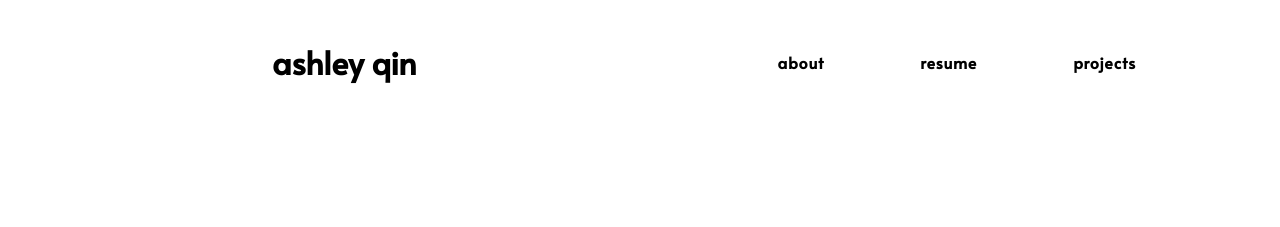
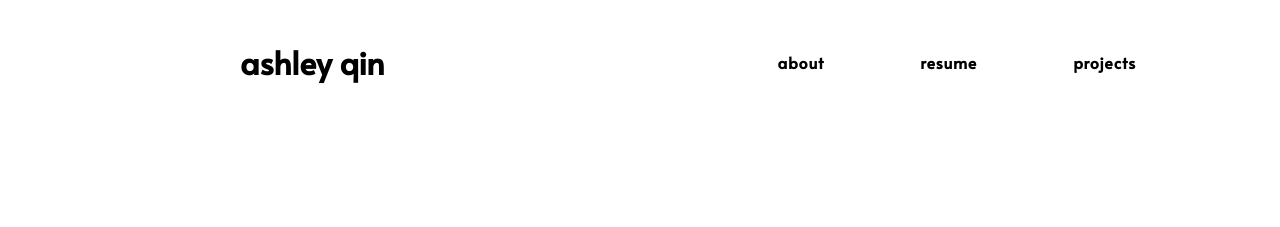
Before and after one commit to ashleyyqin/ashleyyqin.github.io, a Jekyll site: the page built from index.html, in a window 1280 px wide. Shown: the top 227 px of the page. Built offline with Jekyll 4.4.1, drawn with Linux system fonts in a browser that asks for light colours.

Commit message:
reformatting data part

```diff
--- a/index.html
+++ b/index.html
@@ -65,15 +65,16 @@
     <div class="project-title">
         Yale Daily News — Data
     </div>
-</div>
-<div class="card container mx-auto px-2 mb-4 clearfix header-text">
-    <div class="subheader mt-1 py-2"
-         style="display: flex;align-items: center;flex-flow: wrap; justify-content:center;">
     <p>
         Data Science
         <br>
         August 2019 — Present
     </p>
+</div>
+<div class="card container mx-auto px-2 mb-4 clearfix header-text">
+    <div class="subheader mt-1 py-2"
+         style="display: flex;align-items: center;flex-flow: wrap; justify-content:center;">
+        <div style="width: 35em; margin-bottom:5em; margin-left: 2em">
             <p class="project-descriptions" style="width: 30em">
                 <span class="blue">Data analyst</span> and <span class="blue">editor</span> for the Yale Daily News.
                 Telling stories with data and making
@@ -94,6 +95,7 @@
                 </li>
             </ul>
             <!--        </div>-->
+        </div>
     </div>
 </div>
 <div class='tableauPlaceholder' id='viz1600286215547'
--- a/styles/main.css
+++ b/styles/main.css
@@ -136,7 +136,7 @@
 #siteTitle {
     z-index: 2000;
     font-size: 200%;
-    margin-left: 7em;
+    margin-left: 6em;
     margin-right: auto;
 }
 
@@ -144,7 +144,7 @@
     display: flex;
     z-index: 2000;
     margin-left: auto;
-    justify-items: right;
+    justify-items: left;
 }
 
 nav a {
```
Lines whose indentation alone changed are shown as unchanged.
